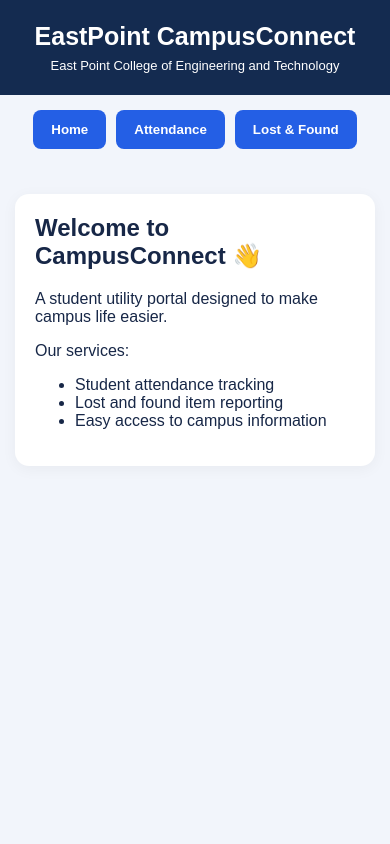
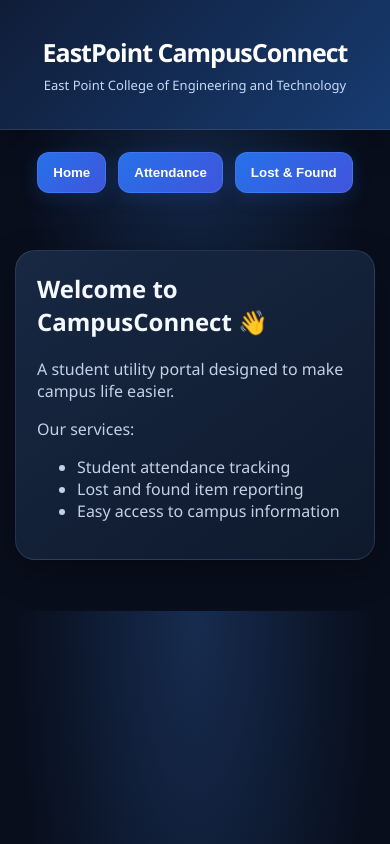
Before and after one commit to rohithka16-ai/eastpoint-campusconnect, a plain HTML site: page index.html in a window 390 px wide. Drawn offline with Linux system fonts and the light colour scheme.

Commit message:
Update index.html

```diff
--- a/index.html
+++ b/index.html
@@ -20,6 +20,110 @@ input,select,textarea{width:100%;padding:12px;margin:8px 0 15px;border:1px solid
 .item{border:1px solid #ddd;padding:12px;border-radius:9px;margin-top:10px}
 small{color:#68768a}
 .hidden{display:none}
+</style>
+<style>
+:root {
+  --blue: #3985ff;
+  --cyan: #42d5f5;
+}
+
+body {
+  background: radial-gradient(ellipse at top, #172c50, #080e1c 65%) !important;
+  color: #edf4ff !important;
+  font-family: "Segoe UI", Arial, sans-serif !important;
+}
+
+header {
+  background: linear-gradient(135deg, #101d38, #173b70) !important;
+  padding: 35px 18px !important;
+  border-bottom: 1px solid #ffffff20;
+  box-shadow: 0 8px 35px #0005;
+}
+
+header h1 {
+  font-size: clamp(25px, 5vw, 36px) !important;
+  letter-spacing: -1px;
+}
+
+header p {
+  color: #c5d9f8 !important;
+}
+
+nav {
+  gap: 12px !important;
+  padding: 22px 12px !important;
+}
+
+button {
+  background: linear-gradient(135deg, #2671e9, #4055dc) !important;
+  color: white !important;
+  border: 1px solid #5b9aff55 !important;
+  border-radius: 12px !important;
+  padding: 13px 21px !important;
+  box-shadow: 0 5px 18px #2563eb30;
+  transition: 0.25s;
+}
+
+button:hover {
+  transform: translateY(-2px);
+}
+
+main {
+  max-width: 950px !important;
+  margin: 20px auto !important;
+  padding: 15px !important;
+}
+
+.card {
+  background: linear-gradient(145deg, #182843, #0e192c) !important;
+  color: #edf4ff !important;
+  border: 1px solid #94b2dc29 !important;
+  border-radius: 20px !important;
+  padding: 27px !important;
+  box-shadow: 0 12px 35px #0005 !important;
+}
+
+h2 {
+  color: #f4f8ff !important;
+}
+
+p, li, label {
+  color: #c4d1e5 !important;
+}
+
+input, select, textarea {
+  background: #0b1629 !important;
+  color: white !important;
+  border: 1px solid #94b2dc35 !important;
+  border-radius: 11px !important;
+  padding: 14px !important;
+}
+
+input:focus, select:focus, textarea:focus {
+  border-color: #3985ff !important;
+  outline: none;
+}
+
+.item {
+  background: #0c192d !important;
+  color: #e5efff !important;
+  border: 1px solid #94b2dc29 !important;
+  border-radius: 12px !important;
+  padding: 15px !important;
+}
+
+small {
+  color: #9aabc4 !important;
+}
+
+@media(max-width:600px) {
+  .card {
+    padding: 21px !important;
+  }
+  nav button {
+    padding: 12px 15px !important;
+  }
+}
 </style>
 </head>
 <body>
```
